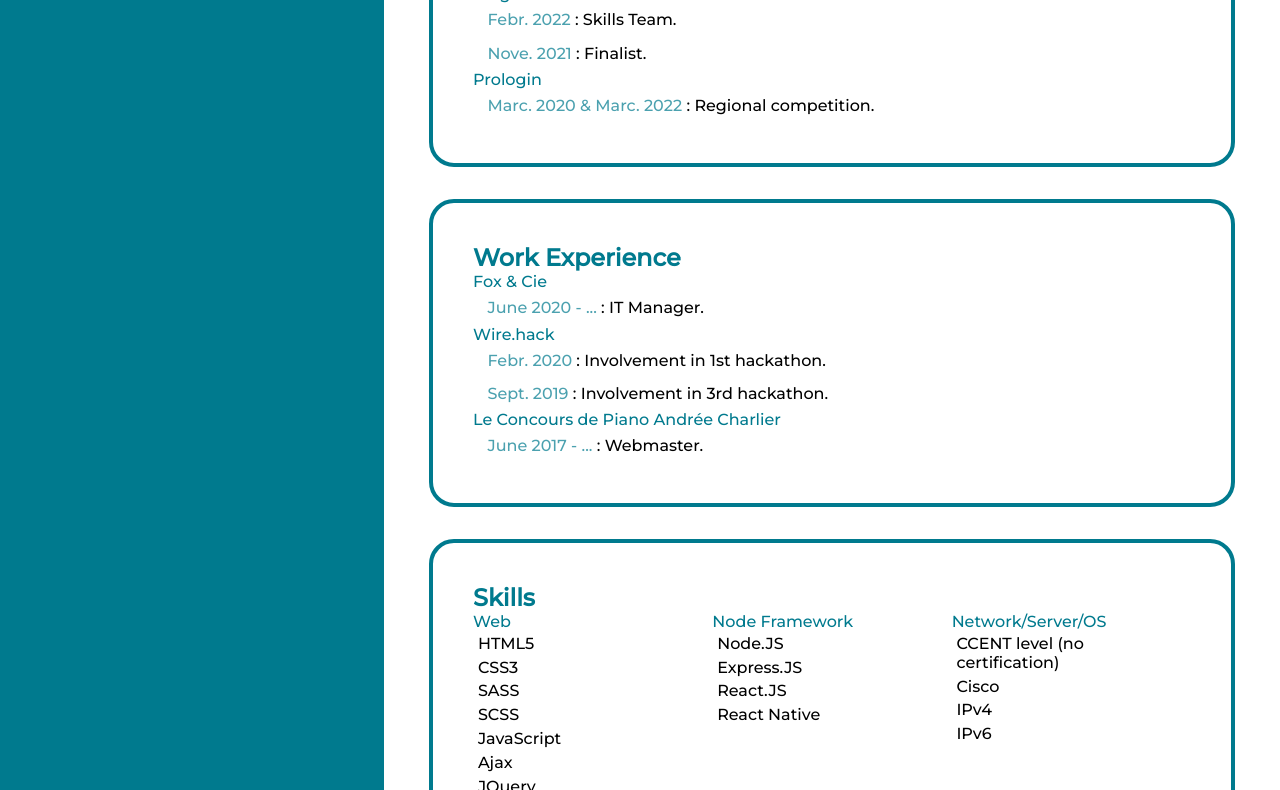
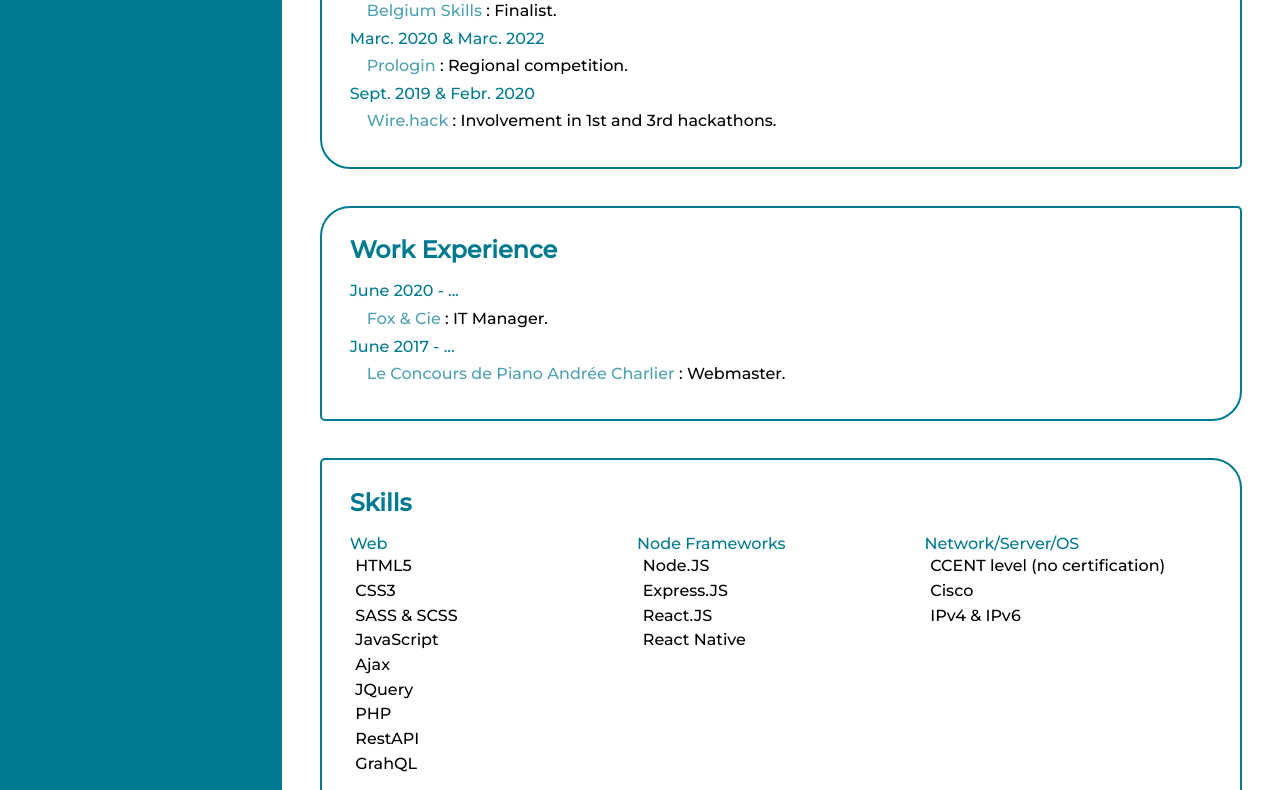
Before and after one commit to noedelcroix/my-cv, a plain HTML site: page index.html in a window 1280 px wide. Shown: the part 713-1503 px from the top of the page. Drawn offline with Linux system fonts and the light colour scheme.

Commit message:
Suivi des consignes de srv

```diff
--- a/index.html
+++ b/index.html
@@ -11,8 +11,12 @@
 <body>
     <header>
         <img src="https://avatars.githubusercontent.com/u/50598341?v=4" alt="Profile" title="Profile" />
-        <h1>Noé DELCROIX</h1>
+        <div>
+            <h1>Noé DELCROIX</h1>
+            <p>Front End Engineer Internship</p>
+        </div>
     </header>
+    <div class="flex">
     <dl id="sidebar">
         <div>
             <dt>Names</dt>
@@ -192,95 +196,100 @@
     </dl>
     <div id="content">
         <section>
+            <div>
             <h2>Education</h2>
             <dl>
                 <div>
-                    <dt>HE2B - ESI</dt>
+                    <dt>Sept. 2020 - June 2023</dt>
                     <dd>
                         <ul>
-                            <li><span class="date">Sept. 2020 - June 2023</span> : IT Management.</li>
+                            <li><span class="company">HE2B - ESI</span> : IT Management.</li>
                         </ul>
                     </dd>
                 </div>
 
                 <div>
-                    <dt>Lila* - Liverpool</dt>
+                    <dt>Augu. 2020 - Sept. 2020</dt>
                     <dd>
                         <ul>
-                            <li><span class="date">Augu. 2020 - Sept. 2020</span> : English B2 inferior.</li>
+                            <li><span class="company">Lila* - Liverpool</span> : English B2 inferior.</li>
                         </ul>
                     </dd>
                 </div>
 
                 <div>
-                    <dt>INRACI</dt>
+                    <dt>Sept. 2018 - June 2020</dt>
                     <dd>
                         <ul>
-                            <li><span class="date">Sept. 2018 - June 2020</span> : IT.</li>
+                            <li><span class="company">INRACI</span> : CESS & IT certification.</li>
                         </ul>
                     </dd>
                 </div>
             </dl>
+            </div>
         </section>
         <section>
+            <div>
             <h2>Competitions</h2>
             <dl>
                 <div>
-                    <dt>Belgium Skills</dt>
+                    <dt>Nove. 2021 & Febr. 2022</dt>
                     <dd>
                         <ul>
-                            <li><span class="date">Febr. 2022</span> : Skills Team.</li>
-                            <li><span class="date">Nove. 2021</span> : Finalist.</li>
+                            <li><span class="company">Belgium Skills</span> : Finalist.</li>
                         </ul>
                     </dd>
                 </div>
 
                 <div>
-                    <dt>Prologin</dt>
+                    <dt>Marc. 2020 & Marc. 2022</dt>
                     <dd>
                         <ul>
-                            <li><span class="date">Marc. 2020 & Marc. 2022</span> : Regional competition.</li>
+                            <li><span class="company">Prologin</span> : Regional competition.</li>
+                        </ul>
+                    </dd>
+                </div>
+
+                <div>
+                    <dt>Sept. 2019 & Febr. 2020</dt>
+                    <dd>
+                        <ul>
+                            <li><span class="company">Wire.hack</span> : Involvement in 1st and 3rd hackathons.</li>
                         </ul>
                     </dd>
                 </div>
 
             </dl>
+            </div>
         </section>
 
         <section>
+            <div>
             <h2>Work Experience</h2>
             <dl>
                 <div>
-                    <dt>Fox & Cie</dt>
+                    <dt>June 2020 - ...</dt>
                     <dd>
                         <ul>
-                            <li><span class="date">June 2020 - ...</span> : IT Manager.</li>
+                            <li><span class="company">Fox & Cie</span> : IT Manager.</li>
                         </ul>
                     </dd>
                 </div>
 
                 <div>
-                    <dt>Wire.hack</dt>
+                    <dt>June 2017 - ...</dt>
                     <dd>
                         <ul>
-                            <li><span class="date">Febr. 2020</span> : Involvement in 1st hackathon.</li>
-                            <li><span class="date">Sept. 2019</span> : Involvement in 3rd hackathon.</li>
-                        </ul>
-                    </dd>
-                </div>
-
-                <div>
-                    <dt>Le Concours de Piano Andrée Charlier</dt>
-                    <dd>
-                        <ul>
-                            <li><span class="date">June 2017 - ...</span> : Webmaster.</li>
+                            <li><span class="company">Le Concours de Piano Andrée Charlier</span> : Webmaster.</li>
                         </ul>
                     </dd>
                 </div>
             </dl>
+            </div>
         </section>
 
         <section id="Competences">
+            <div>
             <h2>Skills</h2>
             <dl>
                 <div>
@@ -289,18 +298,19 @@
                         <ul>
                             <li>HTML5</li>
                             <li>CSS3</li>
-                            <li>SASS</li>
-                            <li>SCSS</li>
+                            <li>SASS & SCSS</li>
                             <li>JavaScript</li>
                             <li>Ajax</li>
                             <li>JQuery</li>
                             <li>PHP</li>
+                            <li>RestAPI</li>
+                            <li>GrahQL</li>
                         </ul>
                     </dd>
                 </div>
 
                 <div>
-                    <dt>Node Framework</dt>
+                    <dt>Node Frameworks</dt>
                     <dd>
                         <ul>
                             <li>Node.JS</li>
@@ -317,8 +327,7 @@
                         <ul>
                             <li>CCENT level (no certification)</li>
                             <li>Cisco</li>
-                            <li>IPv4</li>
-                            <li>IPv6</li>
+                            <li>IPv4 & IPv6</li>
                         </ul>
                     </dd>
                 </div>
@@ -371,66 +380,71 @@
                     </dd>
                 </div>
             </dl>
+        </div>
         </section>
         <section id="Languages">
+            <div>
             <h2>Languages</h2>
                 <ul>
                     <li><span>French</span> : C1</li>
                     <li><span>English</span> : B1 superior</li>
                     <li><span>Dutch</span> : A2</li>
                 </ul>
+                </div>
         </section>
         <section id="Interests">
+            <div>
             <h2>Interests</h2>
             <ul>
                 <li>Electric Unicycle ("Belgium Wheelers" Member)</li>
                 <li>3D Printers</li>
             </ul>
+            </div>
         </section>
+    </div>
     </div>
 </body>
 <style>
 @import url('https://fonts.googleapis.com/css2?family=Montserrat:wght@500&display=swap');
 
+    @media print{
+
+        section>div{
+            break-inside: avoid;
+            padding: 2%;
+            margin: 3%;
+        }
+
+        #Competences{
+            break-before: page;
+        }
+
+        header{
+            height: 15vh !important;
+        }
+    }
+
     * {
         padding: 0;
         margin: 0;
         font-family: 'Montserrat', sans-serif;
+        position: relative;
 
         --light-color: #00c4e4;
         --black-color: #007a8e;
     }
 
-    html {
-        width: 100%;
-        height: 100%;
+    html, body{
+        height: auto;
     }
 
-    body {
-        display: grid;
-        grid-template-areas:
-            "header header"
-            "leftmenu content";
-        grid-template-columns: 30% 1fr;
-        grid-template-rows: 30% 1fr;
-        width: 100%;
-        height: 100%;
-    }
+    .flex {
+        display: flex;
 
-    @media print{
-        body{
-            grid-template-rows: 15% 1fr;
-        }
-        #content{
-            padding: 2% !important;
-        }
-        #content section {
-            padding: 2% !important;
-        }
     }
 
     header {
-        grid-area: header;
+        height: 30vh;
         display: flex;
         justify-content: space-between;
         align-items: center;
@@ -440,14 +454,16 @@
     }
 
     header img {
-        height: 100%;
+        height: 80%;
         border-radius: 25px 25px;
     }
 
     #sidebar {
         grid-area: leftmenu;
         background-color: var(--black-color);
-        padding: 5%;
+        padding: 2%;
+        flex: 1;
+        display: inline-block;
     }
 
     #sidebar dt {
@@ -478,34 +494,51 @@
     }
 
     #content {
+        display: inline-block;
+        flex: 4;
         grid-area: content;
-        padding: 5%;
+        padding: 0 3%;
     }
 
-    #content section {
-        border: solid 4px var(--black-color);
-        border-radius: 25px 25px;
-        padding: 5%;
+    #content section>div {
+        border: solid 2px var(--black-color);
+        padding: 3%;
         margin: 4% 0;
     }
 
-    #content section h2,
-    #content section dt {
+    #content section:nth-child(2n)>div{
+        border-radius: 5px 30px;
+    }
+
+    #content section:nth-child(2n+1)>div{
+        border-radius: 30px 5px;
+    }
+
+    #content section>div h2,
+    #content section>div dt {
         color: var(--black-color);
     }
 
-    #content section li {
+    #content section>div h2{
+        margin-bottom: 2%;
+    }
+
+    #content section>div li {
         list-style-type: none;
         padding: 1% 2%;
     }
 
-    #Competences dl, #Languages ul, #Highlights ul, #Interests ul {
+    #Competences dl, #Languages ul, #Interests ul {
         display: grid;
         grid-template-columns: repeat(3, 1fr);
         grid-template-rows: 1fr;
         grid-auto-rows: 1fr;
         row-gap: 4%;
-        position: relative;
+    }
+
+    #Interests ul{
+        grid-template-columns: repeat(2, 1fr);
+        text-align: center;
     }
 
     #Competences dt {
```
Also changed, not shown: 1 other file.
